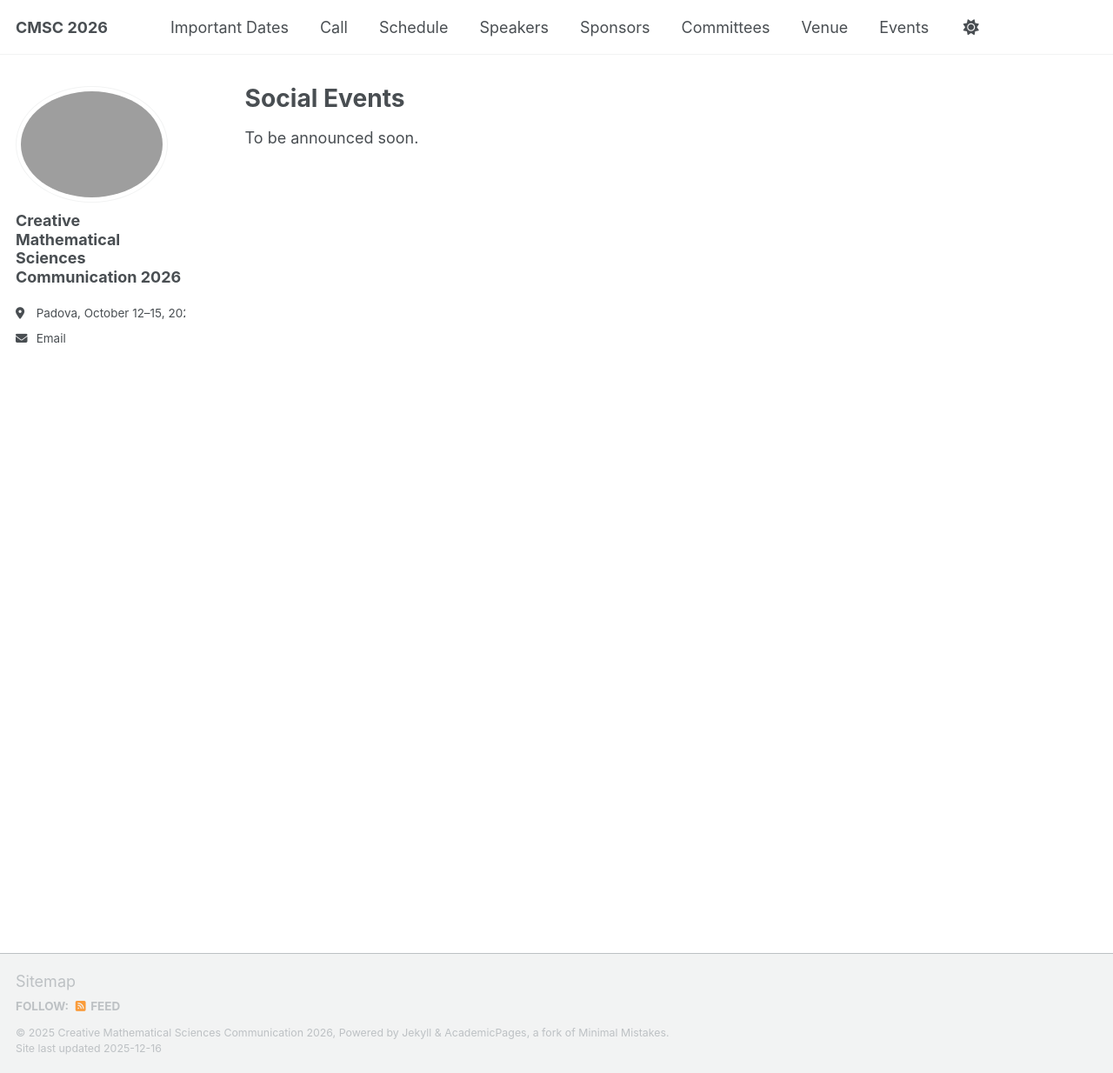
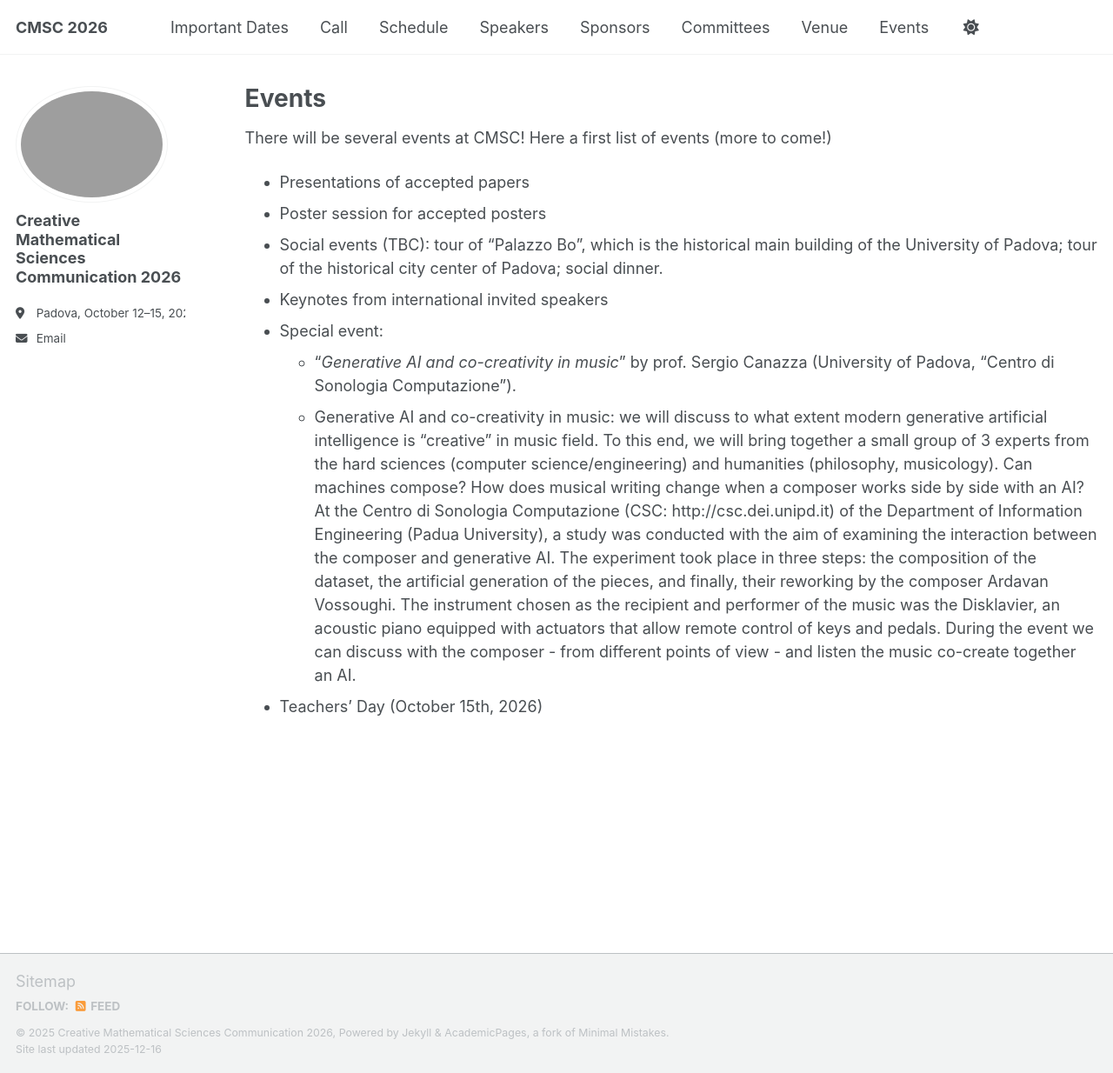
Before and after one commit to CMSC2026/cmsc2026.github.io, a Jekyll site: the page built from _pages/more-info.md, in a window 1280 px wide and 1234 px high. Shown: the whole window at 87% size. Built offline with Jekyll 4.4.1, drawn with Linux system fonts in a browser that asks for light colours; a script that is not in the unit is left out.

Commit message:
Update more-info.md

```diff
--- a/_pages/more-info.md
+++ b/_pages/more-info.md
@@ -1,8 +1,17 @@
 ---
 layout: archive
-title: "Social Events"
+title: "Events"
 permalink: /social-events/
 author_profile: true
 ---
 
-To be announced soon.
+There will be several events at CMSC! Here a first list of events (more to come!)
+
+- Presentations of accepted papers
+- Poster session for accepted posters
+- Social events (TBC): tour of "Palazzo Bo", which is the historical main building of the University of Padova; tour of the historical city center of Padova; social dinner.
+- Keynotes from international invited speakers
+- Special event:
+  - "_Generative AI and co-creativity in music_" by prof. Sergio Canazza (University of Padova, "Centro di Sonologia Computazione").
+  -  Generative AI and co-creativity in music: we will discuss to what extent modern generative artificial intelligence is "creative" in music field. To this end, we will bring together a small group of 3 experts from the hard sciences (computer science/engineering) and humanities (philosophy, musicology). Can machines compose? How does musical writing change when a composer works side by side with an AI? At the Centro di Sonologia Computazione (CSC: http://csc.dei.unipd.it) of the Department of Information Engineering (Padua University), a study was conducted with the aim of examining the interaction between the composer and generative AI. The experiment took place in three steps: the composition of the dataset, the artificial generation of the pieces, and finally, their reworking by the composer Ardavan Vossoughi. The instrument chosen as the recipient and performer of the music was the Disklavier, an acoustic piano equipped with actuators that allow remote control of keys and pedals. During the event we can discuss with the composer - from different points of view - and listen the music co-create together an AI.
+- Teachers' Day (October 15th, 2026)
```
